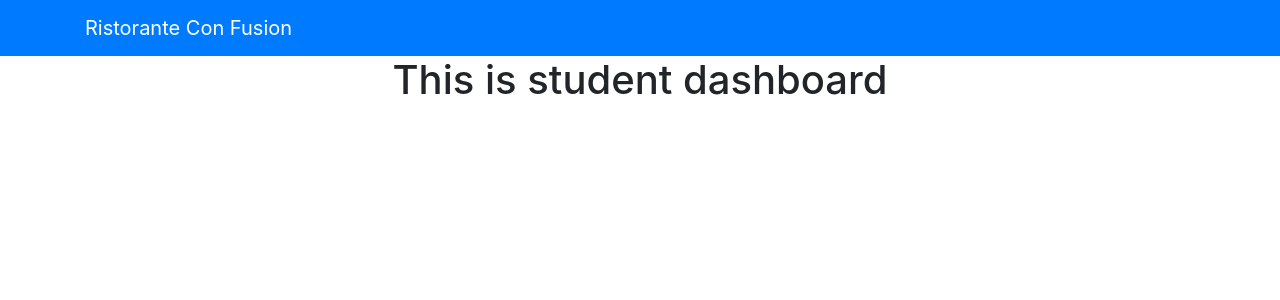
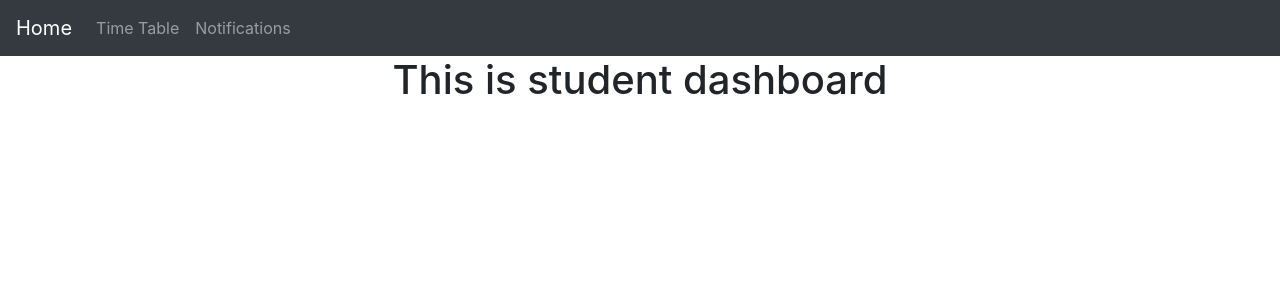
Before and after one commit to nadeesha1997/sp-frontend, a React (Create React App) app: page / in a window 1280 px wide. Shown: the top 300 px of the page. Built offline with nearby package versions, Linux system fonts and the light colour scheme.

Commit message:
components for student

```diff
--- a/src/App.js
+++ b/src/App.js
@@ -1,6 +1,6 @@
 import './App.css';
 import {React,Component} from "react";
-import StudentDashboard from "./components/StudentDashboardComponent";
+import StudentDashboard from "./components/student/StudentDashboardComponent";
 
 class App extends Component{
   render(){
--- a/src/components/StudentNavigationComponent.js
+++ /dev/null
@@ -1,16 +0,0 @@
-import {Navbar,NavbarBrand} from "reactstrap";
-import {React,Component} from "react";
-class StudentNavigation extends Component{
-    render(){
-        return(
-            <div className="navigate">
-                <Navbar dark color="primary">
-                    <div className="container">
-                        <NavbarBrand href="/">Ristorante Con Fusion</NavbarBrand>
-                    </div>
-                </Navbar>
-            </div>
-        );
-    }
-}
-export default StudentNavigation;
--- /dev/null
+++ b/src/components/student/StudentNavigationComponent.js
@@ -0,0 +1,30 @@
+// import {Navbar,NavbarBrand} from "reactstrap";
+import {React,Component} from "react";
+class StudentNavigation extends Component{
+    render(){
+        return(
+            <div className="navigate">
+                <nav className="navbar navbar-expand-lg navbar-dark bg-dark">
+                    <a className="navbar-brand" href="#">Home</a>
+                    <button className="navbar-toggler" type="button" data-toggle="collapse"
+                            data-target="#navbarSupportedContent"
+                            aria-controls="navbarSupportedContent" aria-expanded="false" aria-label="Toggle navigation">
+                        <span className="navbar-toggler-icon"></span>
+                    </button>
+
+                    <div className="collapse navbar-collapse" id="navbarSupportedContent">
+                        <ul className="navbar-nav mr-auto">
+                            <li className="nav-item">
+                                <a className="nav-link" href="#">Time Table</a>
+                            </li>
+                            <li className="nav-item">
+                                <a className="nav-link" href="#">Notifications</a>
+                            </li>
+                        </ul>
+                    </div>
+                </nav>
+            </div>
+        );
+    }
+}
+export default StudentNavigation;
```
Also changed, not shown: src/components/TeacherNavigationComponent.js (added, +29 -0 lines), src/components/student/StudentDashboardIconComponent.js (added, +18 -0 lines), src/components/student/StudentDashboardComponent.js (renamed from src/components/StudentDashboardComponent.js).
